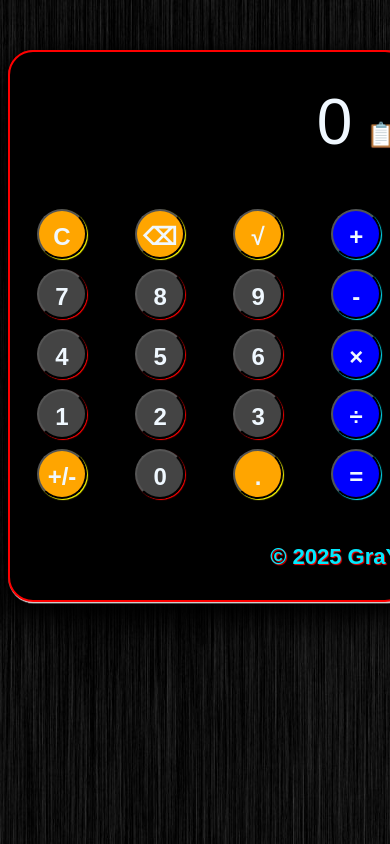
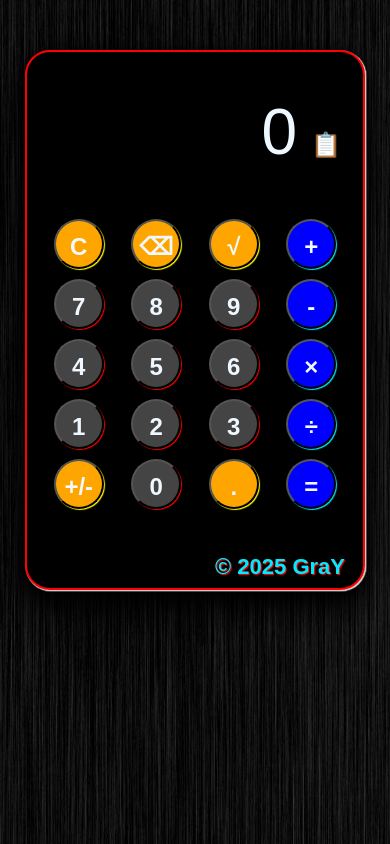
Before and after one commit to GrayMurakami/3d-calculator-vue, a Vue app: page / in a window 390 px wide. Built offline with nearby package versions, Linux system fonts and the light colour scheme.

Commit message:
some fix

```diff
--- a/src/assets/calculator.css
+++ b/src/assets/calculator.css
@@ -175,13 +175,3 @@ body {
     font-size: 22px;
     margin-top: 45px;
 }
-
-@media (max-width: 600px) {
-  .calc {
-    width: 98vw;
-    min-width: unset;
-    max-width: 400px;
-    padding: 8px;
-    height: auto;
-  }
-}
```
